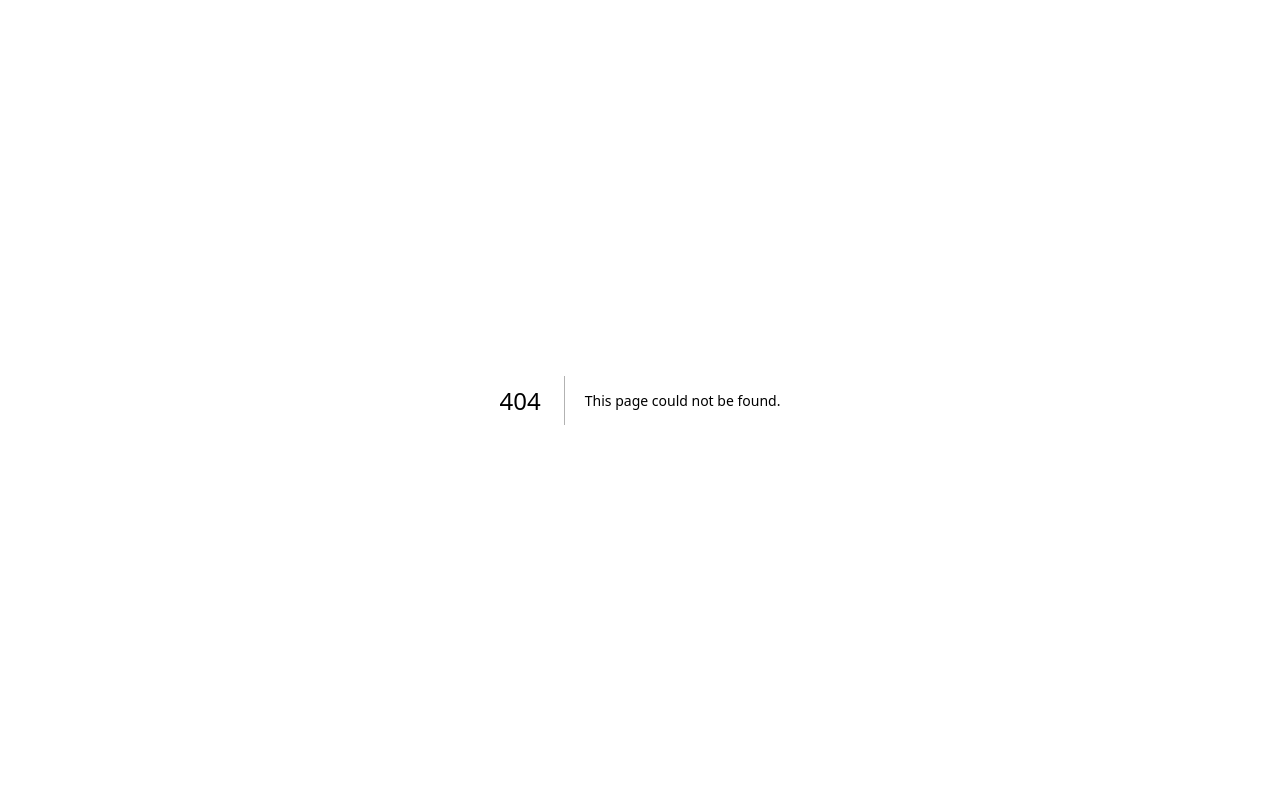
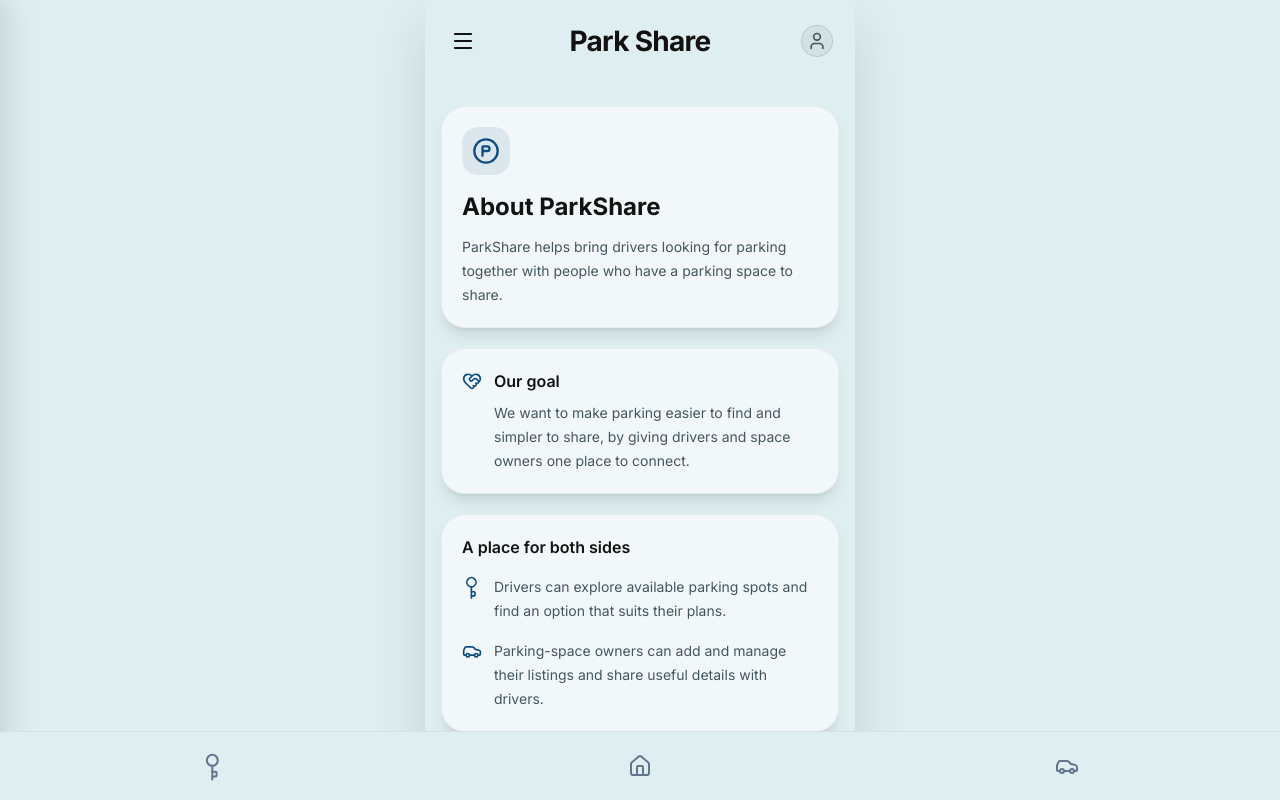
Before and after one commit to StefPo09/ParkShare, a Next.js app in the folder frontend/: page /AboutUsPage in a window 1280 px wide. Before the commit this address had no page. Built offline with nearby package versions, Linux system fonts and the light colour scheme; no server answers.

Commit message:
Add About Us page to side menu

```diff
--- /dev/null
+++ b/frontend/app/AboutUsPage/layout.tsx
@@ -0,0 +1,15 @@
+import React from "react";
+import type { Metadata } from "next";
+
+export const metadata: Metadata = {
+  title: "About ParkShare",
+  description: "Learn about ParkShare and our goal to make parking easier to find and share.",
+  icons: {
+    icon: '/Icon.svg',
+    apple: '/Icon.svg',
+  },
+}
+
+export default function AboutUsPageLayout({ children }: { children: React.ReactNode }) {
+  return <>{children}</>;
+}
--- /dev/null
+++ b/frontend/app/AboutUsPage/page.tsx
@@ -0,0 +1,130 @@
+'use client';
+
+import React from 'react';
+import { useRouter } from 'next/navigation';
+import { ArrowRight, Car, HeartHandshake, Home, Key, Menu, ParkingCircle } from 'lucide-react';
+import { ROUTES } from '../../constants/routes';
+import { useLanguage } from '../components/LanguageProvider';
+import NavMenu from '../components/NavMenu';
+import ProfileMenu from '../components/ProfileMenu';
+
+export default function AboutUsPage() {
+  const { t } = useLanguage();
+  const router = useRouter();
+  const [isMenuOpen, setIsMenuOpen] = React.useState(false);
+
+  return (
+    <div className="relative min-h-screen bg-[#dfeef0] px-0 py-0 text-[#121212] dark:bg-[#011b1b] dark:text-white">
+      <div className="mx-auto flex h-screen w-full max-w-107.5 flex-col overflow-hidden bg-[#dfeef0] shadow-[0_25px_50px_rgba(15,32,35,0.12)] transition-colors duration-300 dark:bg-[#011b1b]">
+        <header className="z-10 flex items-center justify-between bg-[#dfeef0] px-5 pt-5 pb-3 dark:bg-[#011b1b]">
+          <button
+            type="button"
+            aria-label="Open menu"
+            onClick={() => setIsMenuOpen(true)}
+            className="flex h-9 w-9 cursor-pointer items-center justify-center rounded-full text-[#121212] transition hover:scale-[1.02] hover:bg-black/5 dark:text-white dark:hover:bg-white/5"
+          >
+            <Menu className="h-6 w-6" strokeWidth={2.2} />
+          </button>
+          <h1 className="text-[28px] font-bold tracking-tight text-[#121212] dark:text-white">
+            {t('parkShare')}
+          </h1>
+          <ProfileMenu />
+        </header>
+
+        <NavMenu isOpen={isMenuOpen} onClose={() => setIsMenuOpen(false)} />
+
+        <main className="flex-1 overflow-y-auto px-4 pt-8 pb-24 text-[#121212] dark:text-white">
+          <div className="mx-auto max-w-md space-y-5">
+            <section className="rounded-3xl border border-black/5 bg-white/60 p-5 shadow-lg dark:border-white/10 dark:bg-white/5">
+              <div className="mb-4 flex h-12 w-12 items-center justify-center rounded-2xl bg-[#0f4c81]/10 text-[#0f4c81] dark:bg-[#2dd4bf]/10 dark:text-[#2dd4bf]">
+                <ParkingCircle className="h-7 w-7" />
+              </div>
+              <h2 className="text-2xl font-bold">{t('aboutTitle')}</h2>
+              <p className="mt-3 text-sm leading-6 text-[#42565d] dark:text-[#9db0b6]">
+                {t('aboutIntro')}
+              </p>
+            </section>
+
+            <section className="rounded-3xl border border-black/5 bg-white/60 p-5 shadow-lg dark:border-white/10 dark:bg-white/5">
+              <div className="flex items-start gap-3">
+                <HeartHandshake className="mt-0.5 h-5 w-5 shrink-0 text-[#0f4c81] dark:text-[#2dd4bf]" />
+                <div>
+                  <h3 className="font-semibold">{t('aboutMissionTitle')}</h3>
+                  <p className="mt-2 text-sm leading-6 text-[#42565d] dark:text-[#9db0b6]">
+                    {t('aboutMissionText')}
+                  </p>
+                </div>
+              </div>
+            </section>
+
+            <section className="rounded-3xl border border-black/5 bg-white/60 p-5 shadow-lg dark:border-white/10 dark:bg-white/5">
+              <h3 className="font-semibold">{t('aboutHowTitle')}</h3>
+              <div className="mt-4 space-y-4">
+                <div className="flex items-start gap-3">
+                  <Key className="mt-0.5 h-5 w-5 shrink-0 -rotate-45 text-[#0f4c81] dark:text-[#2dd4bf]" />
+                  <p className="text-sm leading-6 text-[#42565d] dark:text-[#9db0b6]">
+                    {t('aboutDriversText')}
+                  </p>
+                </div>
+                <div className="flex items-start gap-3">
+                  <Car className="mt-0.5 h-5 w-5 shrink-0 text-[#0f4c81] dark:text-[#2dd4bf]" />
+                  <p className="text-sm leading-6 text-[#42565d] dark:text-[#9db0b6]">
+                    {t('aboutOwnersText')}
+                  </p>
+                </div>
+              </div>
+            </section>
+
+            <a
+              href={ROUTES.HELP}
+              onClick={(event) => {
+                event.preventDefault();
+                router.push(ROUTES.HELP);
+              }}
+              className="flex items-center justify-between rounded-2xl border border-black/5 bg-white/60 p-4 text-sm font-semibold shadow-sm transition hover:bg-white dark:border-white/10 dark:bg-white/5 dark:hover:bg-white/10"
+            >
+              <span>{t('aboutNeedHelp')}</span>
+              <ArrowRight className="h-4 w-4" />
+            </a>
+          </div>
+        </main>
+      </div>
+
+      <nav className="fixed inset-x-0 bottom-0 z-50 flex w-screen items-center justify-around border-t border-black/5 bg-[#dfeef0] pt-4 pb-[calc(1rem+env(safe-area-inset-bottom))] dark:border-white/10 dark:bg-[#011b1b]">
+        <a
+          href={ROUTES.RENT}
+          onClick={(event) => {
+            event.preventDefault();
+            router.push(ROUTES.RENT);
+          }}
+          aria-label={t('rentParkingSpot')}
+          className="cursor-pointer rounded-full p-1.5 text-slate-500 transition-all dark:text-slate-400"
+        >
+          <Key className="h-6 w-6 -rotate-45" strokeWidth={2} />
+        </a>
+        <a
+          href={ROUTES.HOME}
+          onClick={(event) => {
+            event.preventDefault();
+            router.push(ROUTES.HOME);
+          }}
+          aria-label="Home"
+          className="cursor-pointer rounded-full p-1.5 text-slate-500 transition-all dark:text-slate-400"
+        >
+          <Home className="h-6 w-6" strokeWidth={2} />
+        </a>
+        <a
+          href={ROUTES.MANAGE_CAR}
+          onClick={(event) => {
+            event.preventDefault();
+            router.push(ROUTES.MANAGE_CAR);
+          }}
+          aria-label={t('manageYourCars')}
+          className="cursor-pointer rounded-full p-1.5 text-slate-500 transition-all dark:text-slate-400"
+        >
+          <Car className="h-6 w-6" strokeWidth={2} />
+        </a>
+      </nav>
+    </div>
+  );
+}
--- a/frontend/app/components/NavMenu.tsx
+++ b/frontend/app/components/NavMenu.tsx
@@ -12,6 +12,7 @@ import {
   Settings,
   Newspaper,
   HelpCircle,
+  Info,
 } from 'lucide-react';
 
 interface NavMenuProps {
@@ -106,6 +107,15 @@ export default function NavMenu({ isOpen, onClose }: NavMenuProps) {
               <HelpCircle className="h-5 w-5 text-[var(--muted)]" strokeWidth={2.2} />
               <span className="tracking-wide">{t('help')}</span>
             </a>
+
+            <a
+              href={ROUTES.ABOUT_US}
+              onClick={(e) => { e.preventDefault(); onClose(); router.push(ROUTES.ABOUT_US); }}
+              className="flex w-full cursor-pointer items-center gap-4 rounded-2xl border border-transparent px-4 py-3.5 text-left text-base font-semibold text-[var(--text)] transition duration-200 hover:border-[var(--border)] hover:bg-white/40 active:scale-[0.99]"
+            >
+              <Info className="h-5 w-5 text-[var(--muted)]" strokeWidth={2.2} />
+              <span className="tracking-wide">{t('aboutUs')}</span>
+            </a>
           </nav>
         </div>
 
--- a/frontend/app/i18n/translations.ts
+++ b/frontend/app/i18n/translations.ts
@@ -43,6 +43,15 @@ export const translations: Record<Language, Record<string, string>> = {
     manageParkingSpots: 'Parking spots',
     parkShare: 'Park Share',
     helpTitle: 'Help & FAQ',
+    aboutUs: 'About us',
+    aboutTitle: 'About ParkShare',
+    aboutIntro: 'ParkShare helps bring drivers looking for parking together with people who have a parking space to share.',
+    aboutMissionTitle: 'Our goal',
+    aboutMissionText: 'We want to make parking easier to find and simpler to share, by giving drivers and space owners one place to connect.',
+    aboutHowTitle: 'A place for both sides',
+    aboutDriversText: 'Drivers can explore available parking spots and find an option that suits their plans.',
+    aboutOwnersText: 'Parking-space owners can add and manage their listings and share useful details with drivers.',
+    aboutNeedHelp: 'Questions? Visit Help & FAQ',
     helpIntro: 'Need support? Here are the most common answers.',
     faq1Title: 'How do I list a spot?',
     faq1Text: 'Open the parking management section and add a new spot with the details requested.',
--- a/frontend/constants/routes.ts
+++ b/frontend/constants/routes.ts
@@ -17,6 +17,7 @@ export const ROUTES = {
   NOTIFICATIONS: '/NotificationsPage',
   NEWS_UPDATES: '/News&UpdatesPage',
   HELP: '/HelpPage',
+  ABOUT_US: '/AboutUsPage',
   PAYMENT: '/PaymentPage',
   TERMS_OF_SERVICE: '/TermsOfService',
   PRIVACY_POLICY: '/PrivacyPolicy',
```
